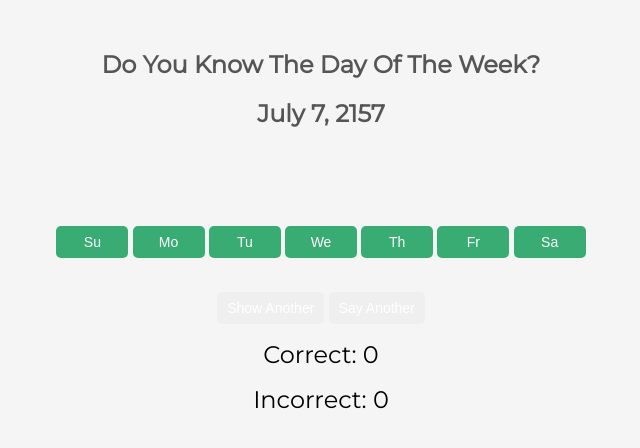
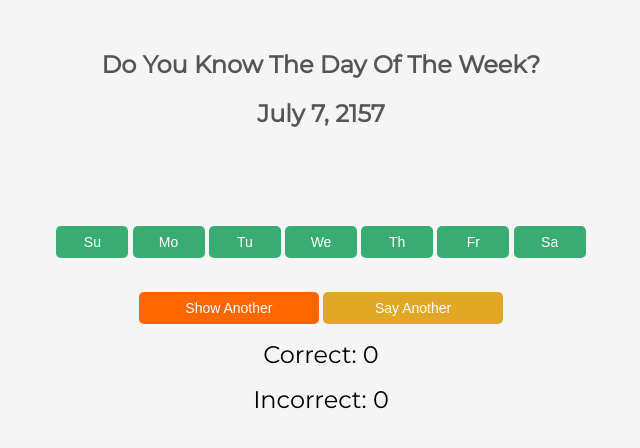
Before and after one commit to cbtaylor/dayoftheweek, a plain HTML site: page index.html in a window 1280 px wide. Shown: the whole page, without its empty margins (319-959 px from the left). Drawn offline with Linux system fonts and the light colour scheme.

Commit message:
Update style.css
added styling for say button

```diff
--- a/style.css
+++ b/style.css
@@ -36,12 +36,21 @@
     background-color: #2d8659;
 }
 
-      .buttonAnother {
+.buttonShow {
     width: 30%;
     background-color: #ff6600;
 }
 
-      .buttonAnother:hover {
+.buttonShow:hover {
+  background-color: #cc5200;
+}
+
+.buttonSay {
+    width: 30%;
+    background-color: #e3a726;
+}
+
+.buttonSay:hover {
   background-color: #cc5200;
 }
 
```
Lines whose indentation alone changed are shown as unchanged.
